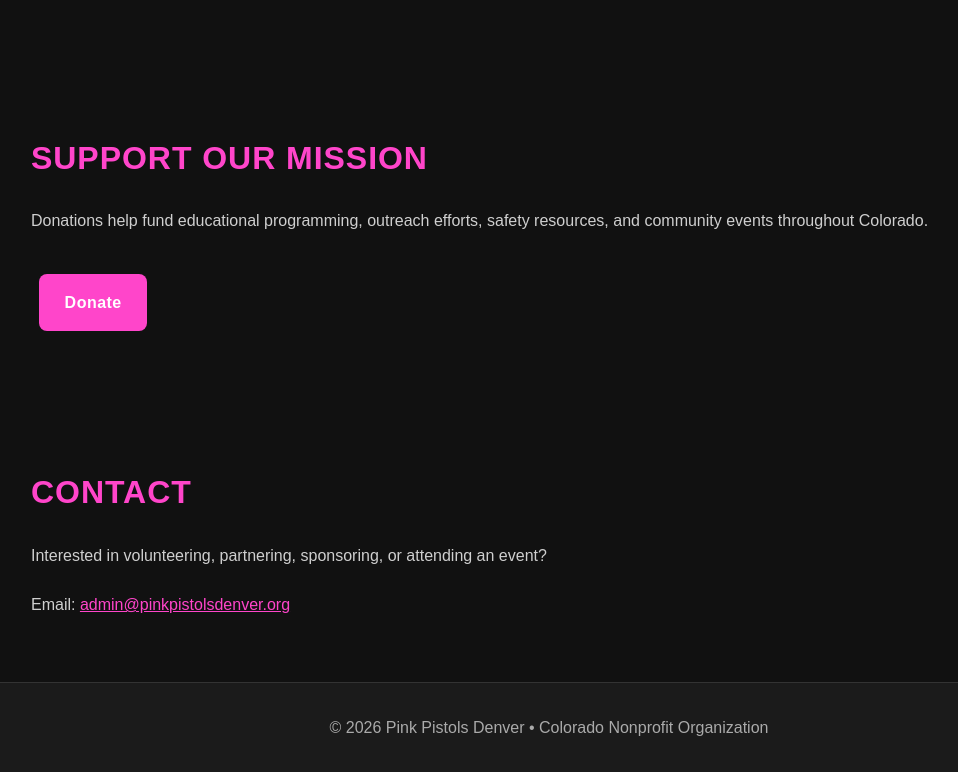
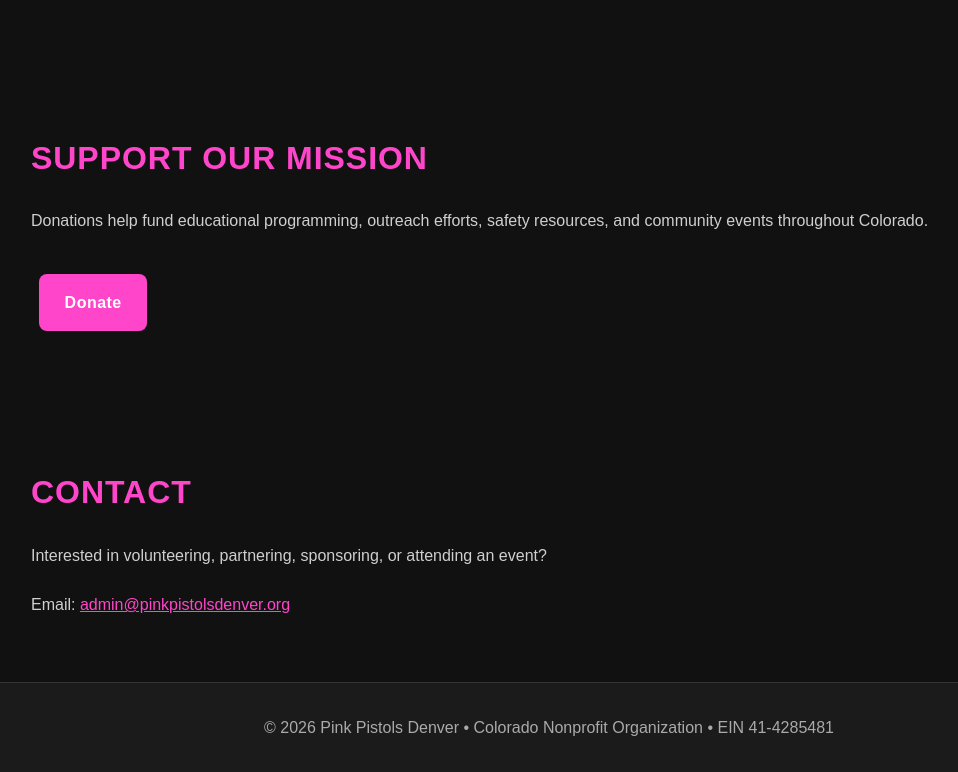
Before and after one commit to pink-pistols-denver/website, a plain HTML site: page index.html in a window 1280 px wide. Shown: the part 2021-2793 px from the top of the page, without its empty margins (91-1049 px from the left). Drawn offline with Linux system fonts and the light colour scheme; a web font is replaced by a local one.

Commit message:
Update index.html with EIN

```diff
--- a/index.html
+++ b/index.html
@@ -426,7 +426,7 @@
   <footer>
 
     <p>
-      © 2026 Pink Pistols Denver • Colorado Nonprofit Organization
+      © 2026 Pink Pistols Denver • Colorado Nonprofit Organization • EIN 41-4285481
     </p>
 
   </footer>
```
